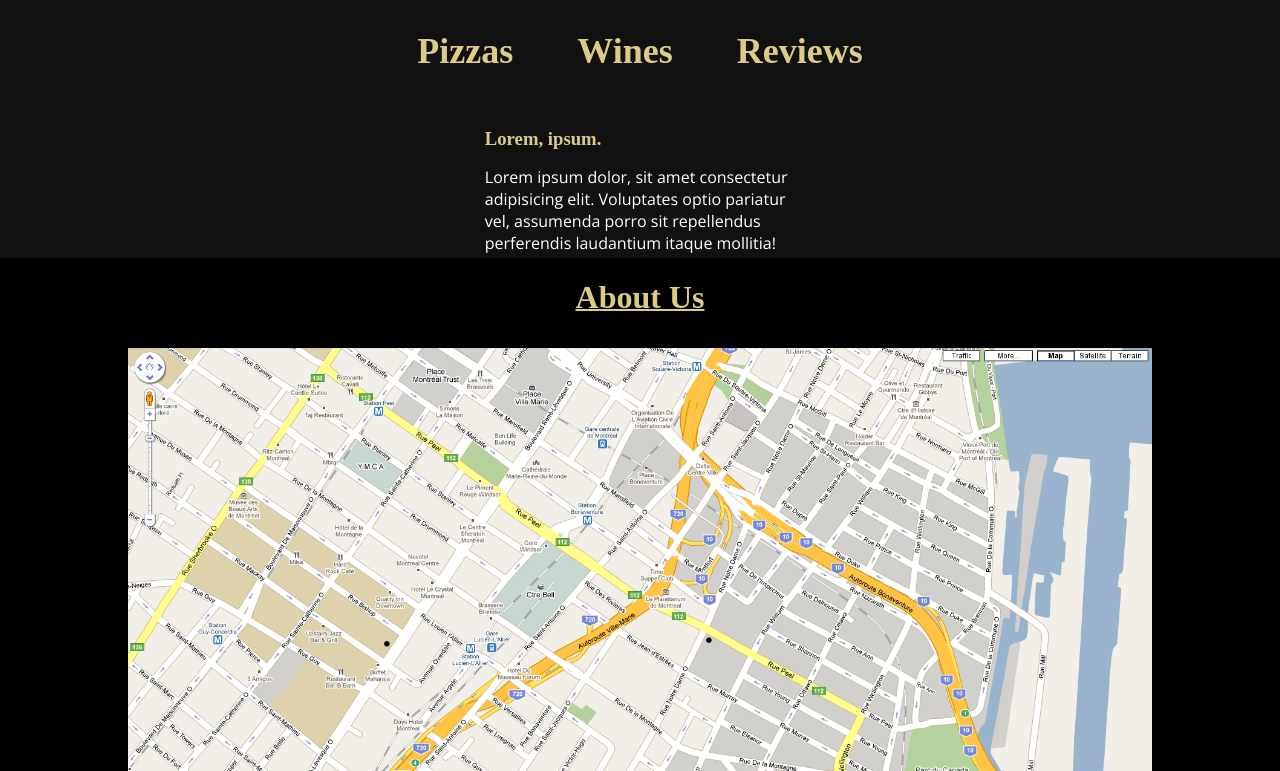
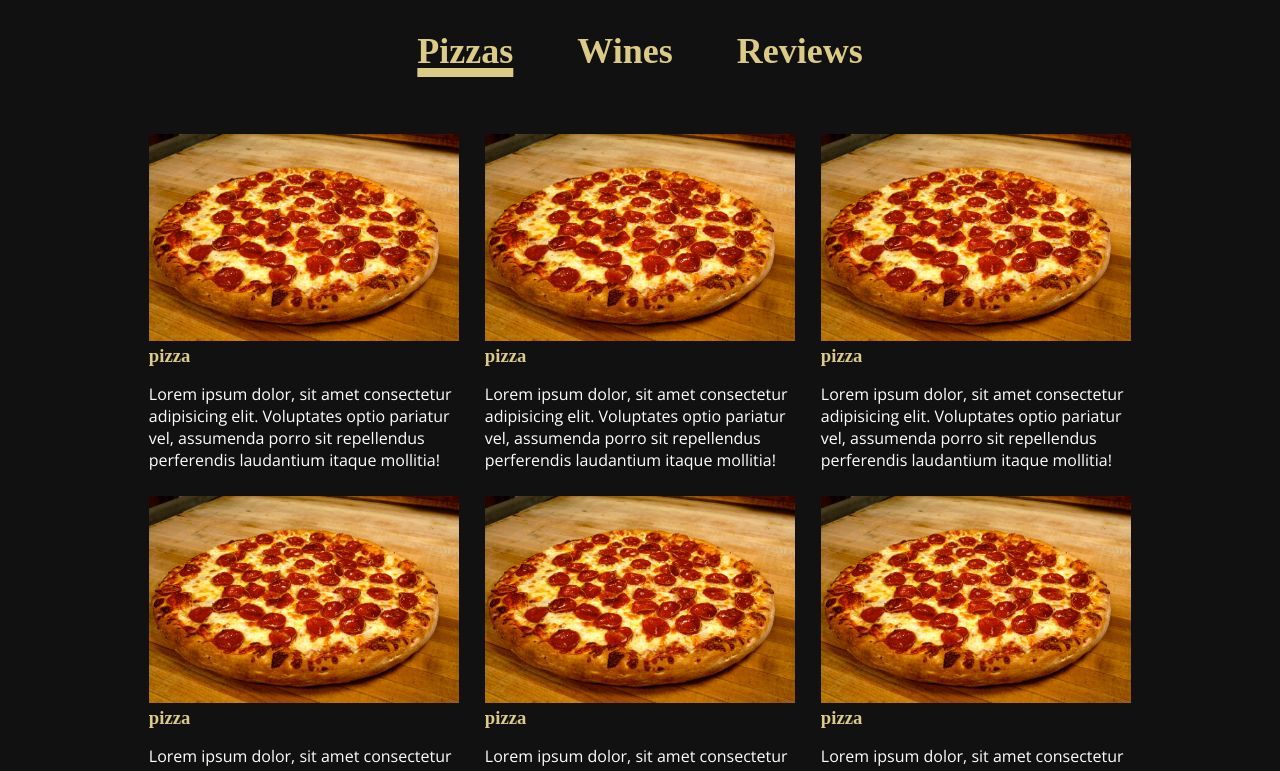
Before and after one commit to yamilt351/landing-page, a React (Create React App) app: page / in a window 1280 px wide. Shown: the part 709-1480 px from the top of the page. Built offline with nearby package versions, Linux system fonts and the light colour scheme; a web font is replaced by a local one.

Commit message:
listing-items

```diff
--- a/src/Components/About/about.css
+++ b/src/Components/About/about.css
@@ -1,18 +1,17 @@
 .about-section {
   display: flex;
   margin: 0;
-  width: 100%;
   text-align: center;
   justify-content: center;
   background-color: #000;
-  /* padding: 1rem; */
+  padding: 1rem;
 }
 .maps {
-  width: 80vw;
+  max-width: 1200px
 }
 .about-container {
-  margin: 1.3rem;
-  width: 80%;
+  /* margin: 1.3rem; */
+  max-width:1200px;
 }
 .about-container h2 {
   font-size: 2rem;
@@ -23,7 +22,7 @@
 }
 .about-container p {
   margin: 1.3rem;
-  width: 100%;
+  /* width: 100%; */
   font-family: var(--f-s), serif;
   color: var(--c-q);
 }
--- a/src/Components/Galery/galery.css
+++ b/src/Components/Galery/galery.css
@@ -3,7 +3,9 @@
   margin: auto;
   padding: 0.3rem;
 }
-
+.galery img {
+  width: 100%;
+}
 .food-description {
   font-family: var(--f-a);
   font-size: 1rem;
@@ -12,3 +14,14 @@
   font-family: var(--f-b), serif;
   color: var(--c-s);
 }
+
+.gallery-container {
+  display: flex;
+  flex-wrap: wrap;
+  justify-content: center;
+}
+
+.gallery-container .galery {
+  flex-basis: calc(33.33% - 1rem);
+  margin: 0.5rem;
+}
--- a/src/Components/Galery/galery.jsx
+++ b/src/Components/Galery/galery.jsx
@@ -1,20 +1,38 @@
 import React from 'react';
 import './galery.css';
 import { wines, food } from './data';
-function Galery() {
-  return (
-    <div className="galery">
-{}
-      <img src="" alt="" />
-      <div className="text-container">
-        <h3 className="food">Lorem, ipsum.</h3>
-        <p className="food-description">
-          Lorem ipsum dolor, sit amet consectetur adipisicing elit. Voluptates
-          optio pariatur vel, assumenda porro sit repellendus perferendis
-          laudantium itaque mollitia!
-        </p>
-      </div>
-    </div>
-  );
+
+function Galery({ pizza, wine }) {
+  let galleryItems = null;
+
+  if (pizza) {
+    galleryItems = food.map((foods) => {
+      const { id, description, img, dish } = foods;
+      return (
+        <div className="galery" key={id}>
+          <img src={img} alt={description} />
+          <div className="text-container">
+            <h3 className="food">{dish}</h3>
+            <p className="food-description">{description}</p>
+          </div>
+        </div>
+      );
+    });
+  } else if (wine) {
+    galleryItems = wines.map((wine) => {
+      const { id, description, img, dish } = wine;
+      return (
+        <div className="galery" key={id}>
+          <img src={img} alt={description} />
+          <div className="text-container">
+            <h3 className="food">{dish}</h3>
+            <p className="food-description">{description}</p>
+          </div>
+        </div>
+      );
+    });
+  }
+
+  return <div className="gallery-container">{galleryItems}</div>;
 }
 export default Galery;
--- a/src/Components/Navbar/navbar.css
+++ b/src/Components/Navbar/navbar.css
@@ -5,7 +5,6 @@
 }
 .navbar {
   width: 100%;
-
   justify-content: space-between;
   margin: auto;
   padding: 1.4em;
@@ -21,6 +20,7 @@
 }
 .app-logo,
 .navbar-list a {
+  max-width: 1200px;
   color: var(--c-s);
 }
 .navbarElement a {
--- a/src/Components/Product/product.css
+++ b/src/Components/Product/product.css
@@ -24,6 +24,11 @@
   flex-wrap: wrap;
   align-content: center;
   justify-content: center;
-  max-width: 80%;
+  max-width: 1200px;
+  padding: 1rem 0;
   margin: auto;
 }
+
+.selected {
+  text-decoration: 9px solid var(--c-s) underline;
+}
--- a/src/Components/Product/product.jsx
+++ b/src/Components/Product/product.jsx
@@ -39,7 +39,9 @@ function Product() {
         </h1>
       </div>
       <div className="product-container">
-        <Galery pizza={pizza} wine={wines} />
+        <div className="gallery-container">
+          <Galery pizza={pizza} wine={wines} />
+        </div>
       </div>
     </section>
   );
```
